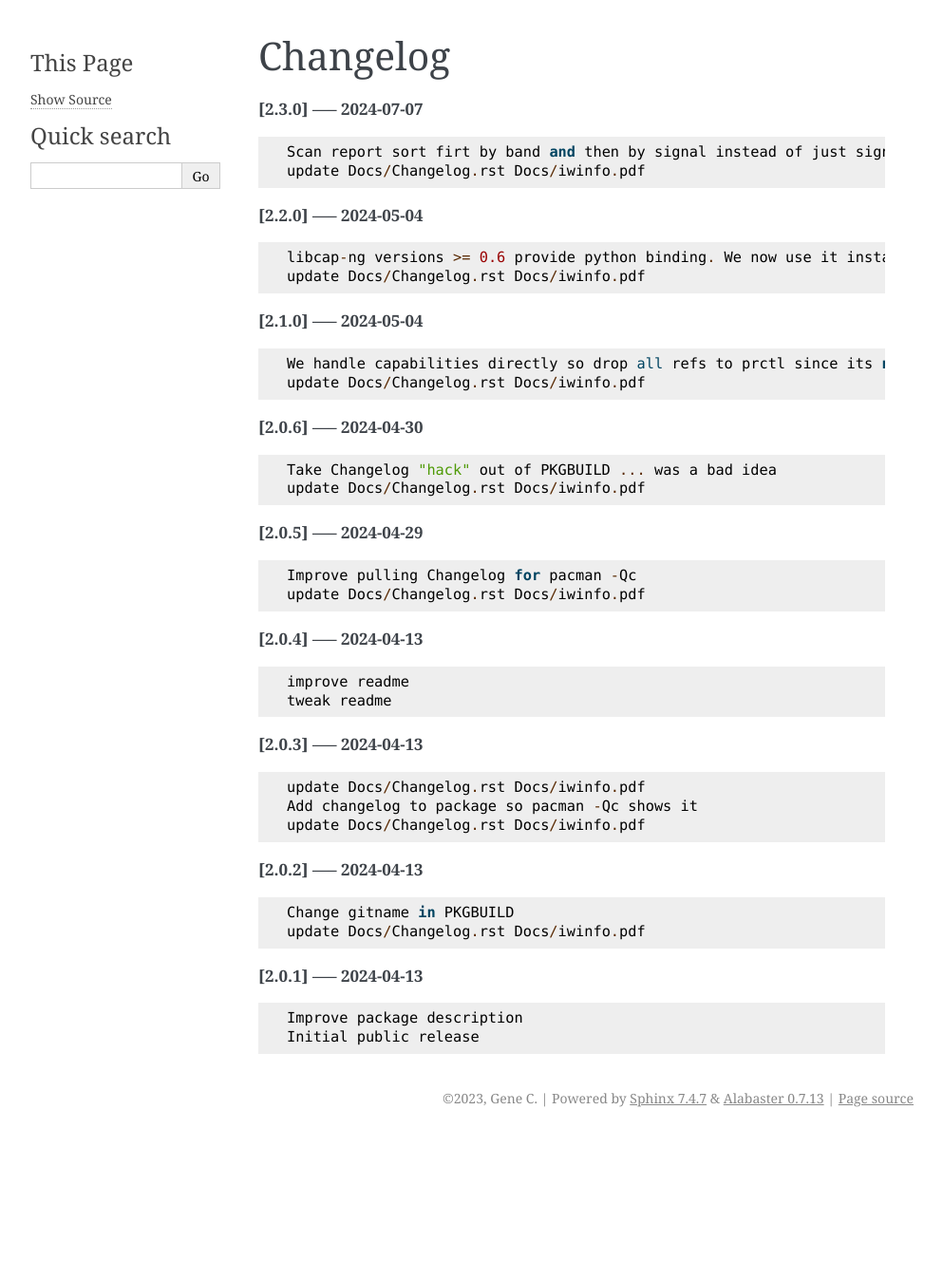
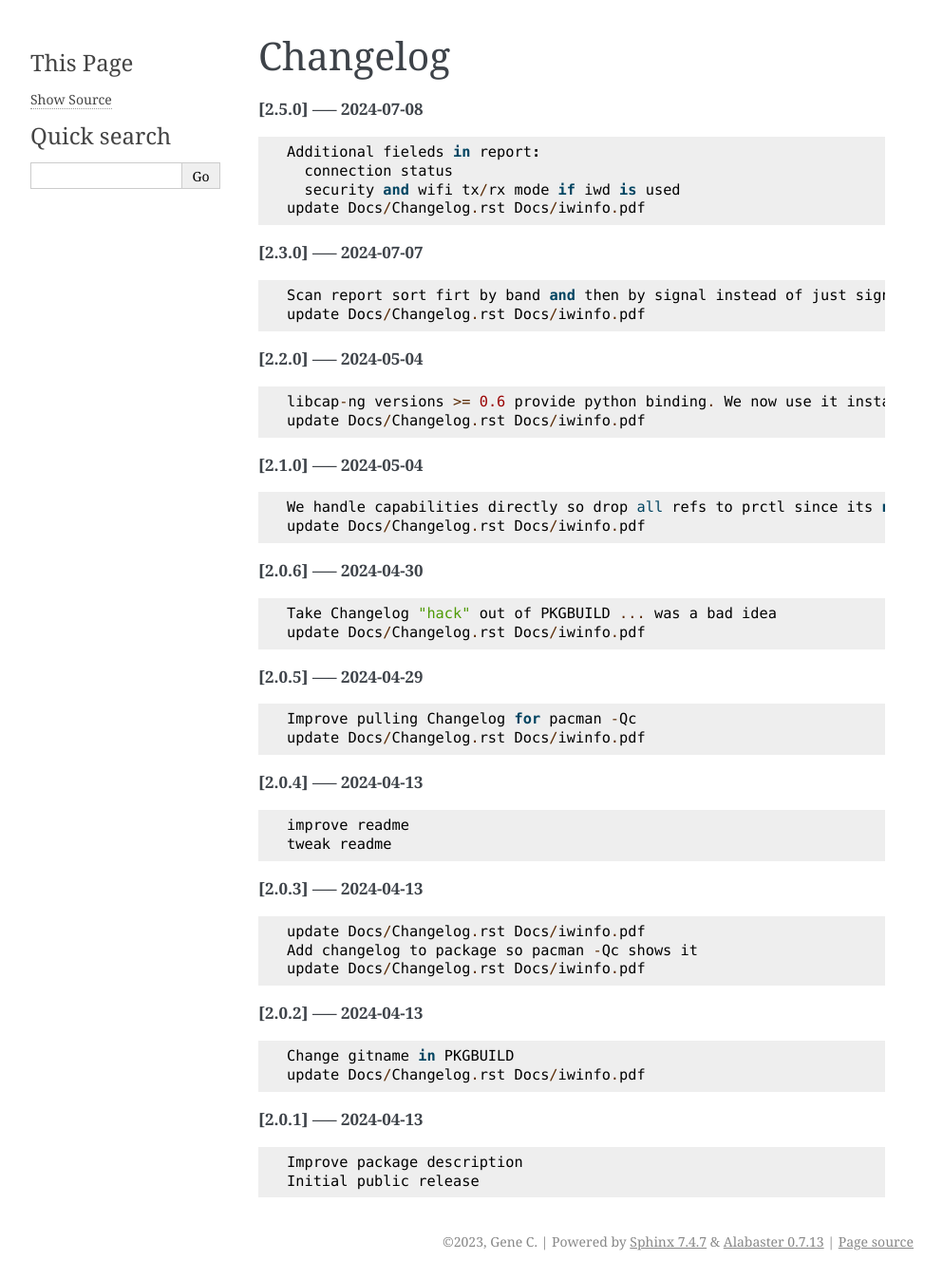
Before and after one commit to gene-git/iwinfo, a Sphinx documentation site: the page built from Docs/Changelog.rst, in a window 1280 px wide. Shown: the whole page at 95% size, without its empty margins (148-1141 px from the left). Built offline with Sphinx 7.4.7, drawn with Linux system fonts in a browser that asks for light colours; pages that are not in the unit, such as notebooks, are missing from menus; before the commit the page ends 1196 px from its top, so only the background shows below that.

Commit message:
update Docs/Changelog.rst Docs/iwinfo.pdf

```diff
--- a/Docs/Changelog.rst
+++ b/Docs/Changelog.rst
@@ -1,5 +1,13 @@
 Changelog
 =========
+
+**[2.5.0] ----- 2024-07-08** ::
+
+	    Additional fieleds in report:
+	      connection status
+	      security and wifi tx/rx mode if iwd is used
+	    update Docs/Changelog.rst Docs/iwinfo.pdf
+
 
 **[2.3.0] ----- 2024-07-07** ::
 
```
Also changed, not shown: 1 other file.
